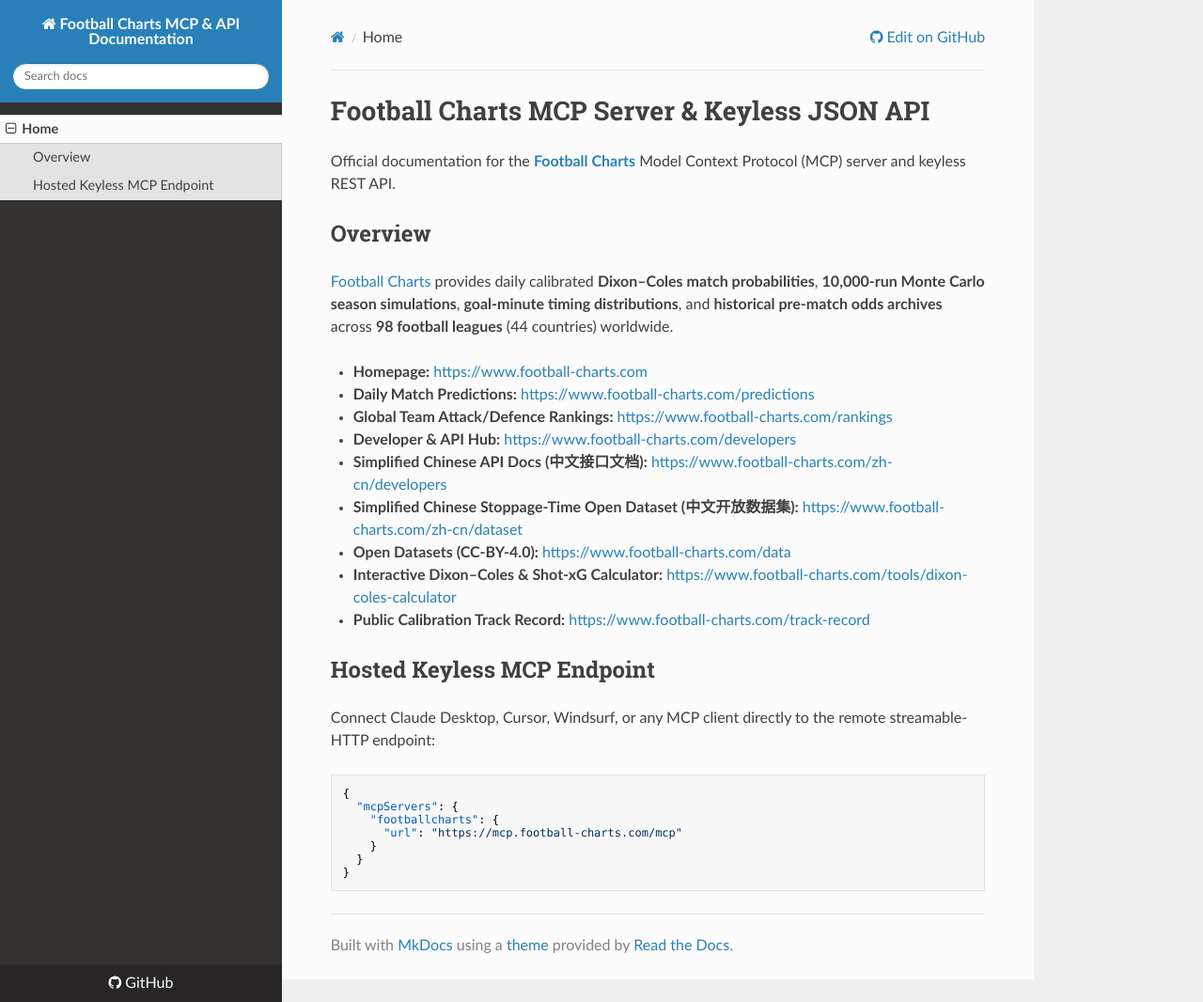
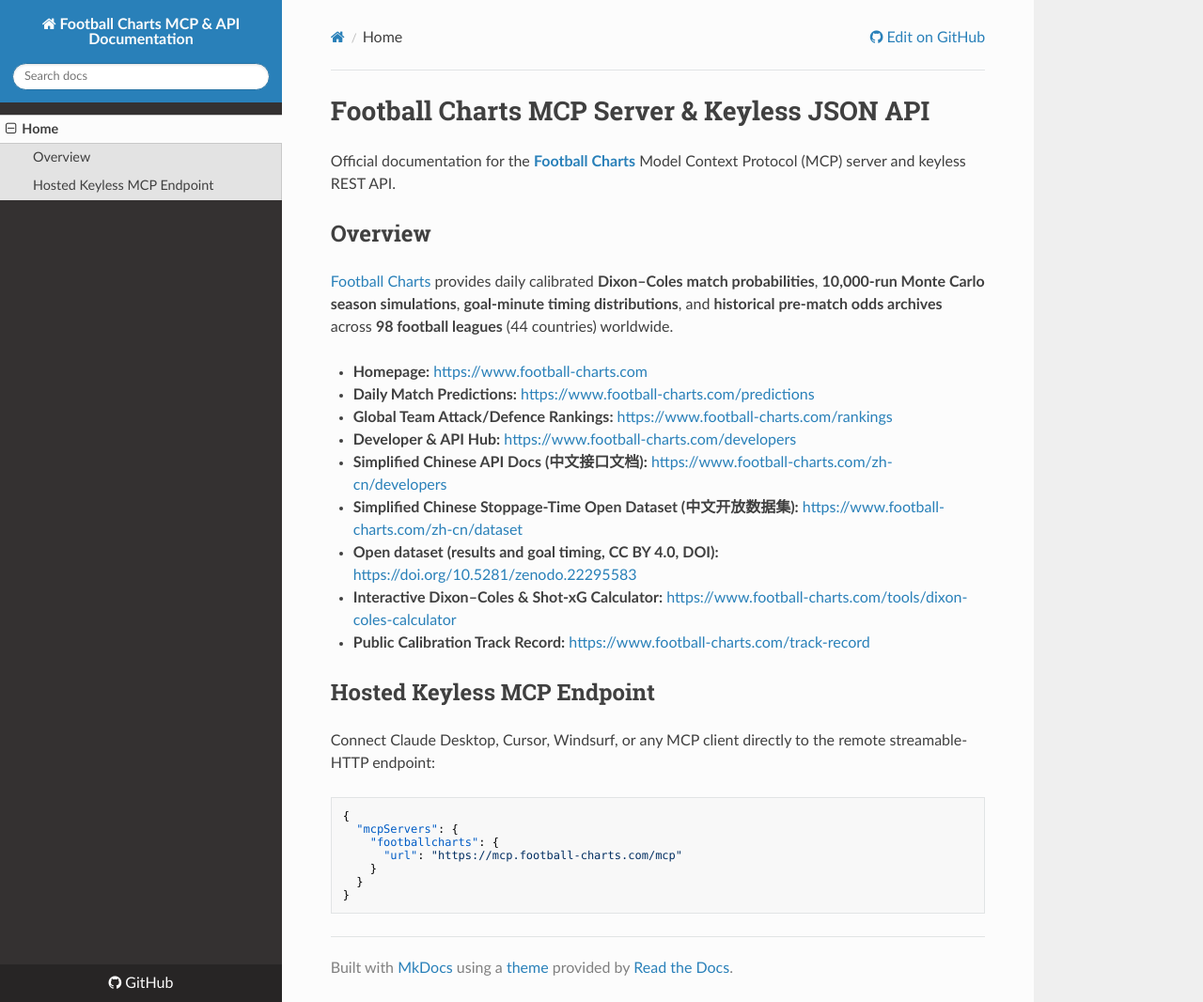
Before and after one commit to ddevetak/footballcharts-mcp, an MkDocs documentation site: the page built from docs/index.md, in a window 1280 px wide and 1066 px high. Shown: the whole window at 94% size. Built offline with MkDocs 1.6.1, drawn with Linux system fonts in a browser that asks for light colours; nearby versions of some CDN libraries.

Commit message:
docs: the open dataset is the Zenodo record, not /data
/data is the paid odds archive; the CC BY 4.0 dataset (results and goal
timing) is https://doi.org/10.5281/zenodo.22295583.

Co-Authored-By: Claude Opus 5.5 <noreply@anthropic.com>

```diff
--- a/docs/index.md
+++ b/docs/index.md
@@ -12,7 +12,7 @@ Official documentation for the **[Football Charts](https://www.football-charts.c
 - **Developer & API Hub:** [https://www.football-charts.com/developers](https://www.football-charts.com/developers)
 - **Simplified Chinese API Docs (中文接口文档):** [https://www.football-charts.com/zh-cn/developers](https://www.football-charts.com/zh-cn/developers)
 - **Simplified Chinese Stoppage-Time Open Dataset (中文开放数据集):** [https://www.football-charts.com/zh-cn/dataset](https://www.football-charts.com/zh-cn/dataset)
-- **Open Datasets (CC-BY-4.0):** [https://www.football-charts.com/data](https://www.football-charts.com/data)
+- **Open dataset (results and goal timing, CC BY 4.0, DOI):** [https://doi.org/10.5281/zenodo.22295583](https://doi.org/10.5281/zenodo.22295583)
 - **Interactive Dixon–Coles & Shot-xG Calculator:** [https://www.football-charts.com/tools/dixon-coles-calculator](https://www.football-charts.com/tools/dixon-coles-calculator)
 - **Public Calibration Track Record:** [https://www.football-charts.com/track-record](https://www.football-charts.com/track-record)
 
```
